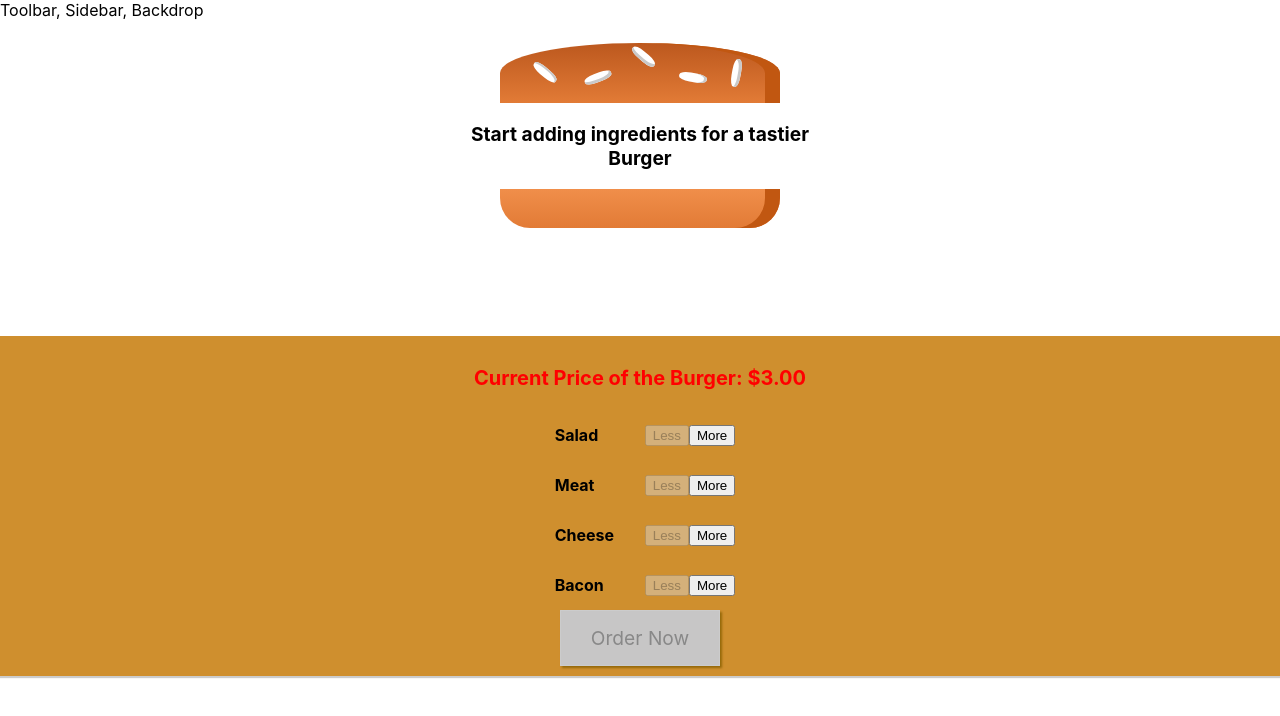
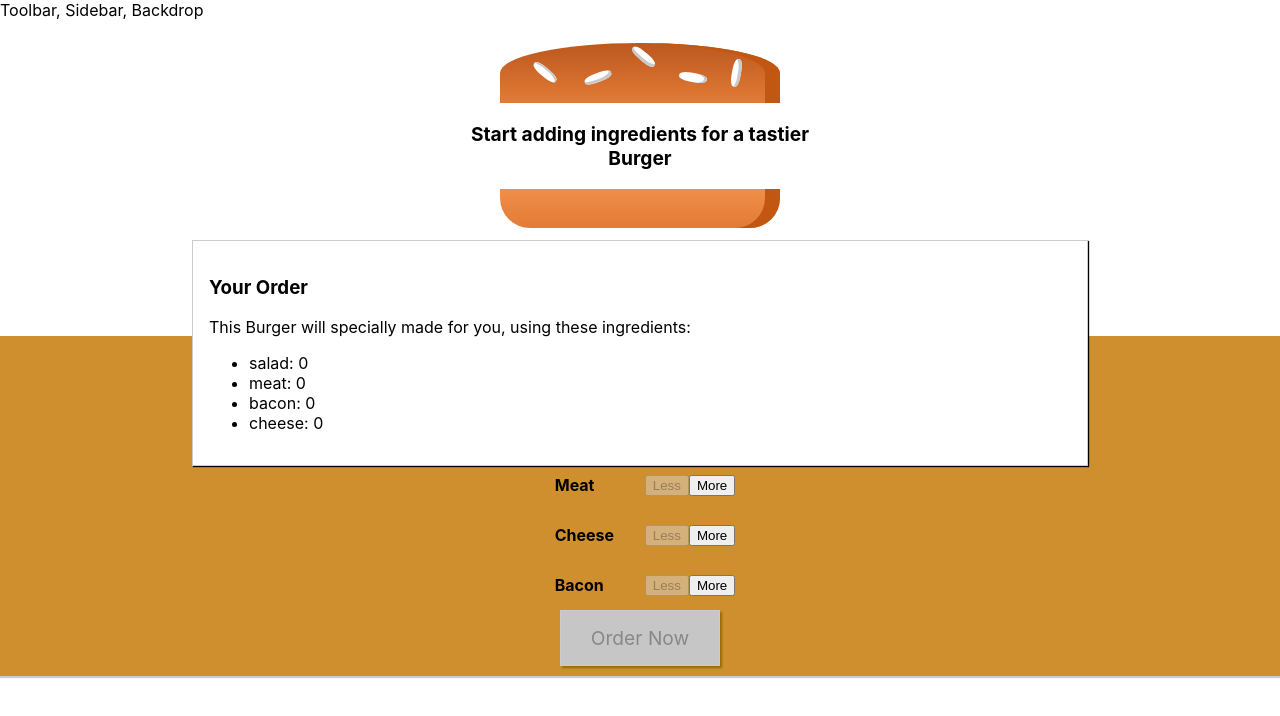
Before and after one commit to Arindam-7/Build-A-Burger, a React (Create React App) app: page / in a window 1280 px wide. Shown: the top 716 px of the page. Built offline with nearby package versions, Linux system fonts and the light colour scheme.

Commit message:
added a modal to show order summary

```diff
--- /dev/null
+++ b/src/Components/Burger/OrderSummary.js
@@ -0,0 +1,20 @@
+import React from 'react';
+import BurgerBuilder from '../../Containers/BurgerBuilder/BurgerBuilder';
+import Aux from '../../HOCs/Auxilary/Auxilary';
+
+const orderSummary = (props) => {
+    const ingredientSummary = Object.keys(props.ingredients).map((ingredientName, index) => {
+        return <li key={ingredientName+index}>{ingredientName}: {props.ingredients[ingredientName]} </li>
+    })
+    return (
+        <Aux>
+            <h3>Your Order</h3>
+            <p>This Burger will specially made for you, using these ingredients:</p>
+            <ul>
+                {ingredientSummary}
+            </ul>
+        </Aux>
+    );
+}
+
+export default orderSummary;
--- a/src/Containers/BurgerBuilder/BurgerBuilder.js
+++ b/src/Containers/BurgerBuilder/BurgerBuilder.js
@@ -2,6 +2,8 @@ import React, {Component} from 'react';
 import Aux from '../../HOCs/Auxilary/Auxilary';
 import Burger from '../../Components/Burger/Burger';
 import BuildControls from '../../Components/Burger/BuildControls';
+import Modal from '../../UI/Modal';
+import OrderSummary from '../../Components/Burger/OrderSummary';
 
 
 const priceOfIngredients = {
@@ -104,6 +106,9 @@ class BurgerBuilder extends Component {
 
         return (
             <Aux>
+                <Modal>
+                    <OrderSummary ingredients={this.state.ingredients} />
+                </Modal>
                 <Burger ingredients={this.state.ingredients} />
                 <BuildControls
                     price={this.state.totalPrice}
--- /dev/null
+++ b/src/UI/Modal.js
@@ -0,0 +1,37 @@
+import React from 'react';
+import styled from 'styled-components';
+
+
+// styling for modal
+const StyledModal = styled.div`
+    &{
+        position: fixed;
+        z-index: 500;
+        background-color: white;
+        width: 70%;
+        border: 1px solid #ccc;
+        box-shadow: 1px 1px 1px black;
+        padding: 16px;
+        left: 15%;
+        top: 30%;
+        box-sizing: border-box;
+        transition: all 0.3s ease-out;
+    }
+
+    @media (min-width: 600px) {
+        .Modal {
+            width: 500px;
+            left: calc(50% - 250px);
+        }
+`;
+
+
+const modal = (props) => (
+    <StyledModal>
+        {props.children}
+    </StyledModal>
+);
+
+
+
+export default modal;
```
